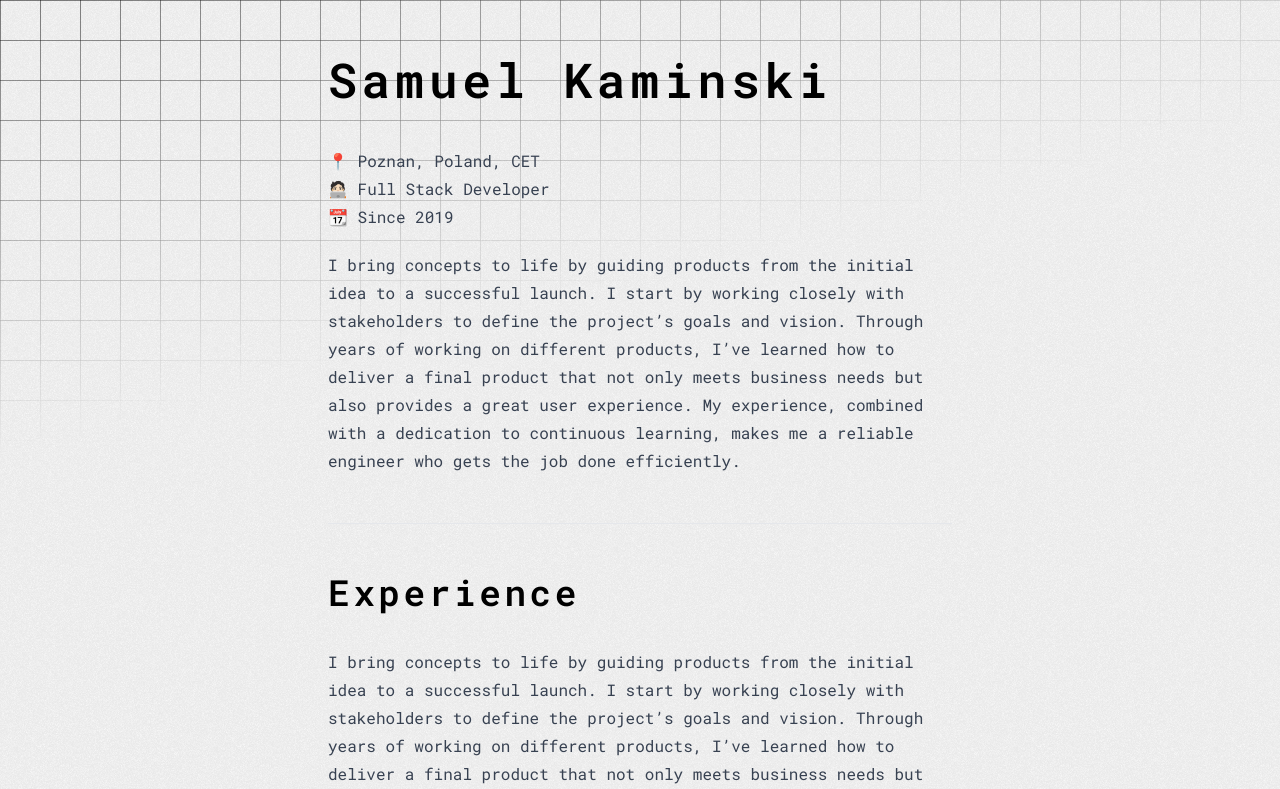
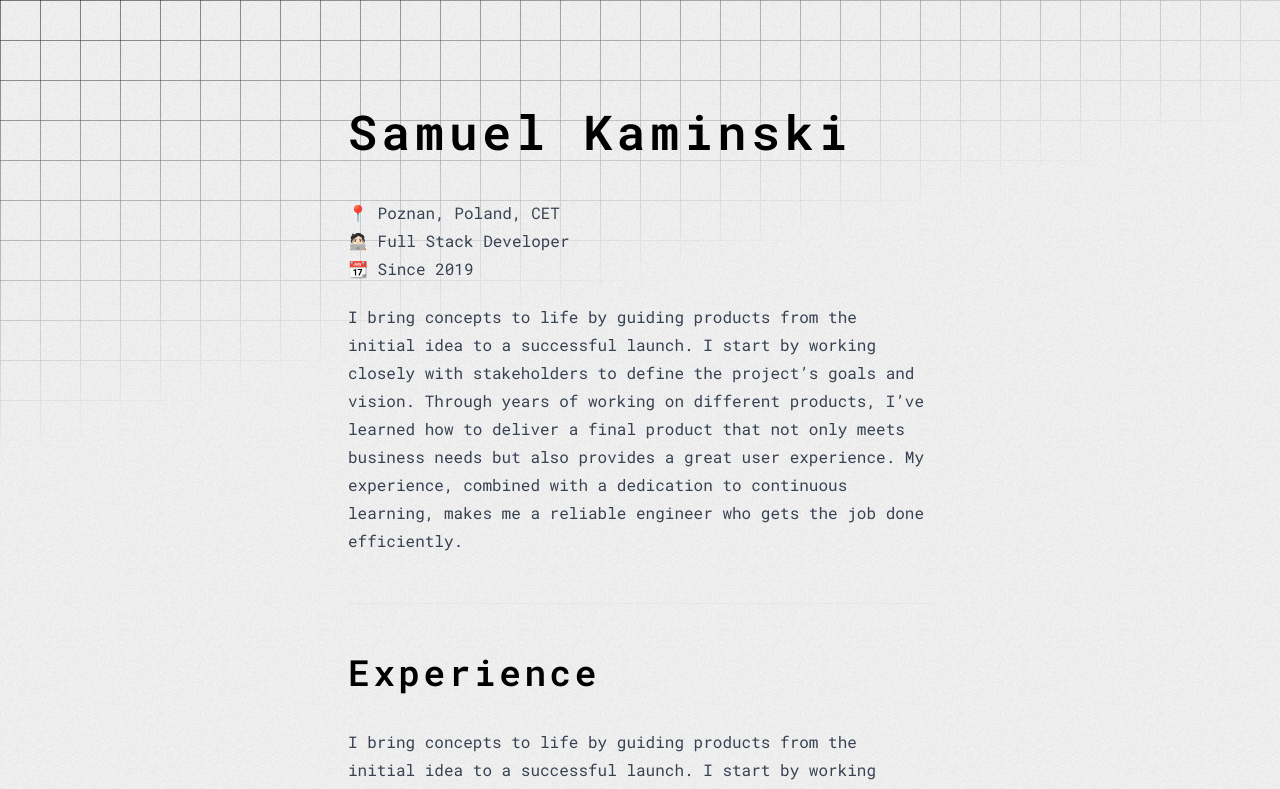
Before and after one commit to unclesvm/website, a Next.js app: page /resume in a window 1280 px wide. Shown: the top 789 px of the page. Built offline with nearby package versions, Linux system fonts and the light colour scheme.

Commit message:
💄 add or update the ui and style files.

```diff
--- a/app/resume/layout.tsx
+++ b/app/resume/layout.tsx
@@ -1,7 +1,7 @@
 export default function MdxLayout({ children }: { children: React.ReactNode }) {
   // Create any shared layout or styles here
   return (
-    <div className="my-14 mx-auto prose dark:prose-invert prose-headings:mt-8 prose-headings:font-semibold prose-headings:text-black prose-h1:text-5xl prose-h2:text-4xl prose-h3:text-3xl prose-h4:text-2xl prose-h5:text-xl prose-h6:text-lg dark:prose-headings:text-white">
+    <div className="p-5 my-14 mx-auto prose dark:prose-invert prose-headings:mt-8 prose-headings:font-semibold prose-headings:text-black prose-h1:text-5xl prose-h2:text-4xl prose-h3:text-3xl prose-h4:text-2xl prose-h5:text-xl prose-h6:text-lg dark:prose-headings:text-white">
       {children}
     </div>
   )
```
